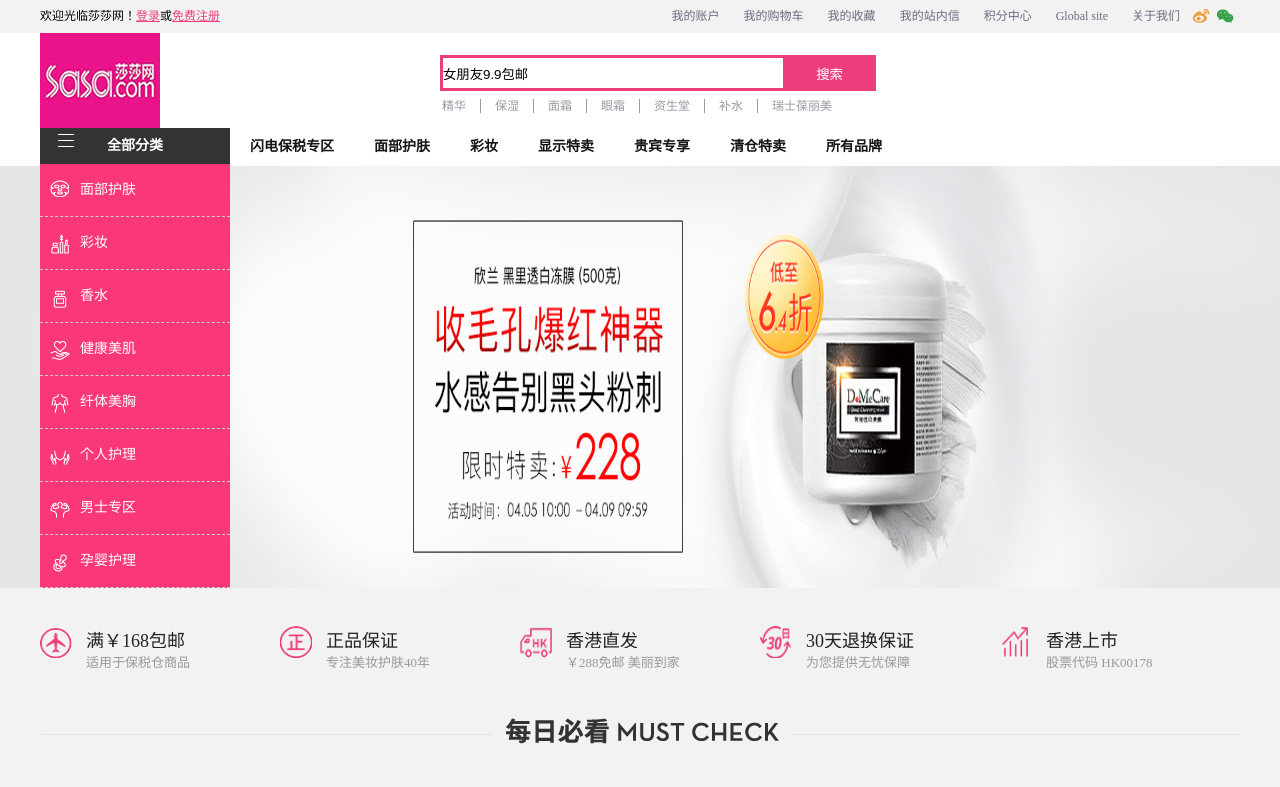
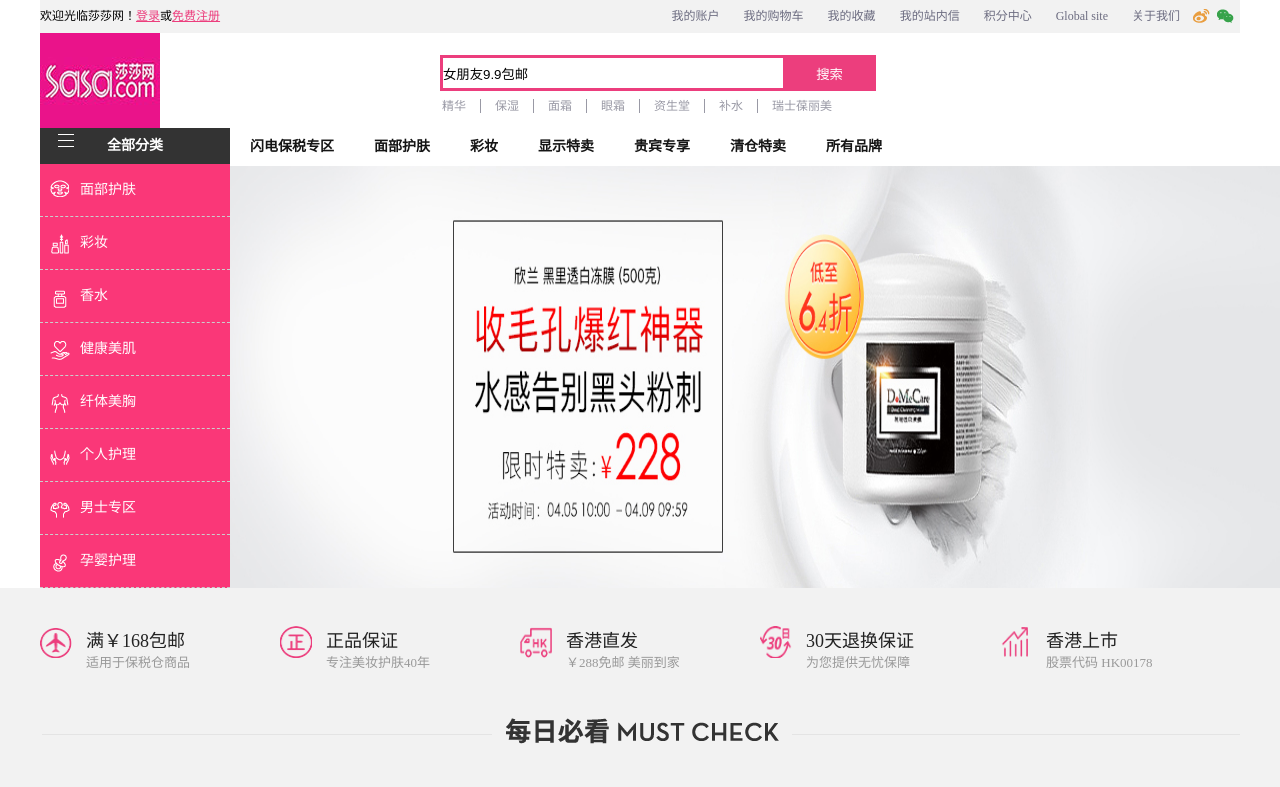
Before and after one commit to Nicexi/nice-project, a PHP site: page / in a window 1280 px wide. Shown: the top 787 px of the page. Run offline with PHP 8.4, Linux system fonts and the light colour scheme.

Commit message:
首页完善

```diff
--- a/css/index.css
+++ b/css/index.css
@@ -6,68 +6,64 @@
   z-index: 99999;
 }
 
-#header {
-  width: 1280px;
-}
-
 #header .header_top {
   background: #f2f2f2;
 }
 
-#header .header_top .container {
+#header .header_top .sasa_header {
   height: 32px;
   border-bottom: 1px solid #f2f2f2;
   font-size: 12px;
   line-height: 32px;
 }
 
-#header .header_top .container p a {
+#header .header_top .sasa_header p a {
   color: #EC3E7D;
   text-decoration: underline;
 }
 
-#header .header_top .container ul li:hover {
+#header .header_top .sasa_header ul li:hover {
   background: #fff;
 }
 
-#header .header_top .container ul li a span {
+#header .header_top .sasa_header ul li a span {
   color: #6C6C80;
   padding: 0 12px;
 }
 
-#header .header_top .container ul li a .weibo {
+#header .header_top .sasa_header ul li a .weibo {
   background: url(../img/arror_weibo.png) no-repeat;
   width: 14px;
   height: 12px;
   position: relative;
 }
 
-#header .header_top .container ul li a .weibo img {
+#header .header_top .sasa_header ul li a .weibo img {
   display: none;
   position: absolute;
   right: -50px;
   top: 25px;
 }
 
-#header .header_top .container ul li a .weibo:hover img {
+#header .header_top .sasa_header ul li a .weibo:hover img {
   display: block;
 }
 
-#header .header_top .container ul li a .wechat {
+#header .header_top .sasa_header ul li a .wechat {
   background: url(../img/arror_wechat.png) no-repeat;
   width: 14px;
   height: 12px;
   position: relative;
 }
 
-#header .header_top .container ul li a .wechat img {
+#header .header_top .sasa_header ul li a .wechat img {
   display: none;
   position: absolute;
   right: -25px;
   top: 25px;
 }
 
-#header .header_top .container ul li a .wechat:hover img {
+#header .header_top .sasa_header ul li a .wechat:hover img {
   display: block;
 }
 
--- a/index.html
+++ b/index.html
@@ -12,8 +12,9 @@
 <body>
     <div class="sasa">
         <div id="header">
+            <div class="container">
                 <div class="header_top">
-                <div class="container clearfix">
+                    <div class="sasa_header clearfix">
                         <span class="fl">欢迎光临莎莎网！</span>
                         <p class="fl clearfix">
                             <a href="#" class="fl">登录</a>&nbsp;<span class="fl">或</span>&nbsp;
@@ -31,7 +32,7 @@
                     </div>
                 </div>
                 <div class="header_search">
-                <div class="container clearfix">
+                    <div class="sasa_header clearfix">
                         <h1 class="fl">莎莎网</h1>
                         <div class="search fl clearfix">
                             <input type="text" value="女朋友9.9包邮" class="fl"/>
@@ -45,6 +46,7 @@
                                 <li class="fl"><a href="#"><span>补水</span></a></li>
                                 <li class="fl"><a href="#"><span style="border-right:0 none">瑞士葆丽美</span></a></li>
                             </ul>
+                        </div>
                     </div>
                 </div>
             </div>
@@ -125,6 +127,7 @@
             </div>
         </div>
         <div id="banner">
+            <div class="container">
                 <div class="cont focus clearfix">
                     <ul class="clearfix">
                         <li class="fl"><img src="img/banner1.jpg"></li>
@@ -134,6 +137,7 @@
                         <li class="fl"><img src="img/banner5.jpg"></li>
                         <li class="fl"><img src="img/banner6.jpg"></li>
                     </ul>
+                </div>
             </div>
         </div>
         <div id="main">
--- a/sass/index.scss
+++ b/sass/index.scss
@@ -3,10 +3,10 @@
 
 //头部
 #header{
-    width: 1280px;
+    // width: 1280px;
     .header_top{
         background: #f2f2f2;
-        .container{
+        .sasa_header{
             height: 32px;
             border-bottom:1px solid #f2f2f2;
             font-size:12px;
```
Lines whose indentation alone changed are shown as unchanged.
